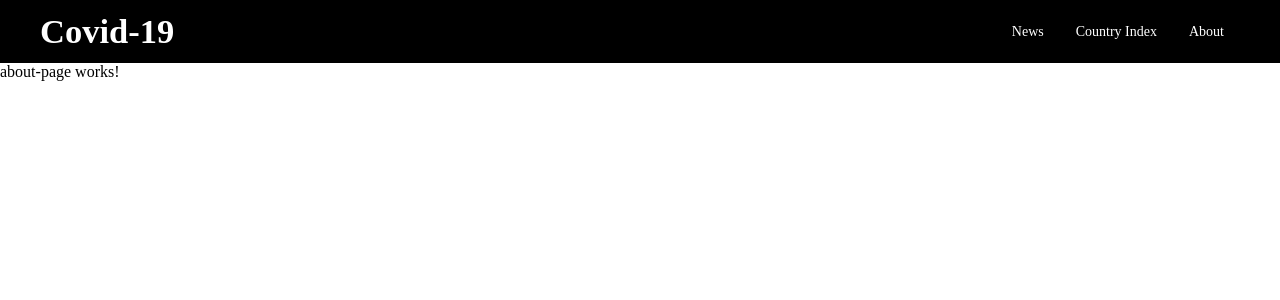
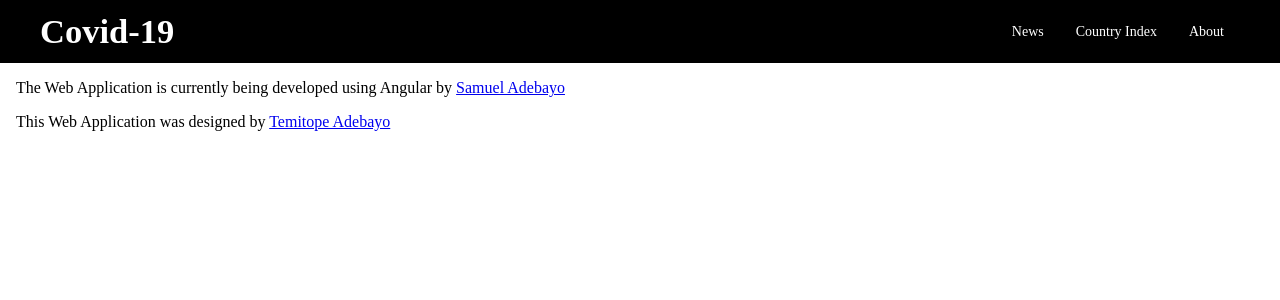
Before and after one commit to samuelkurdz/Covid19APP, an Angular app: page /about in a window 1280 px wide. Shown: the top 300 px of the page. Built offline with nearby package versions, Linux system fonts and the light colour scheme; a web font is replaced by a local one.

Commit message:
about page component roughly fixed

```diff
--- a/src/app/about-page/about-page.component.css
+++ b/src/app/about-page/about-page.component.css
@@ -0,0 +1,14 @@
+* {
+   font-size: 16px;
+}
+
+.body {
+   padding: 1rem;
+   text-align: center;
+   color: black;
+}
+
+p {
+   text-align: left;
+   margin-bottom: 1rem;
+}
--- a/src/app/about-page/about-page.component.html
+++ b/src/app/about-page/about-page.component.html
@@ -1 +1,11 @@
-<p>about-page works!</p>
+<div class="body">
+   <p>
+      The Web Application is currently being developed using Angular by
+      <a href="https://www.linkedin.com/in/sambayo" target="_blank" rel="noopener noreferrer">Samuel Adebayo</a>
+   </p>
+
+   <p>
+      This Web Application was designed by
+      <a href="https://adecancode.xyz" target="_blank" rel="noopener noreferrer">Temitope Adebayo</a>
+   </p>
+</div>
--- a/src/app/newspage/newspage.component.ts
+++ b/src/app/newspage/newspage.component.ts
@@ -20,7 +20,7 @@ export class NewspageComponent implements OnInit {
   getNewsContent(): void {
     this.newsService.getNews().subscribe((data) => {
       this.NewsArticle = [...data.articles]
-      console.log(this.NewsArticle);
+      // console.log(this.NewsArticle);
     })
   }
 
```
